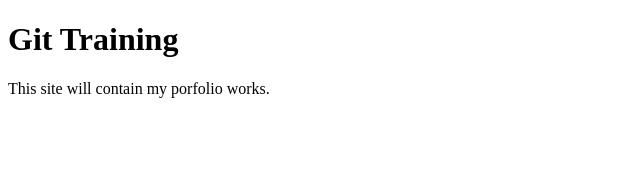
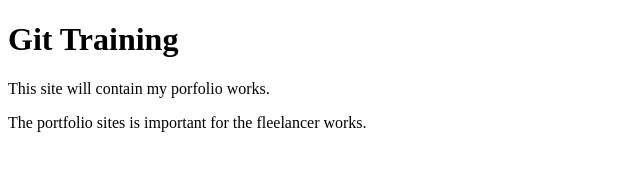
Before and after one commit to dresttest/portfolio-oldal, a plain HTML site: page index.html in a window 1280 px wide. Shown: the whole page, without its empty margins (0-640 px from the left). Drawn offline with Linux system fonts and the light colour scheme.

Commit message:
Új bekezdés az index.html-ben.

```diff
--- a/index.html
+++ b/index.html
@@ -9,6 +9,6 @@
 <body>
     <h1>Git Training</h1>
     <p>This site will contain my porfolio works.</p>
-
+    <p>The portfolio sites is important for the fleelancer works.</p>
 </body>
 </html>
```
